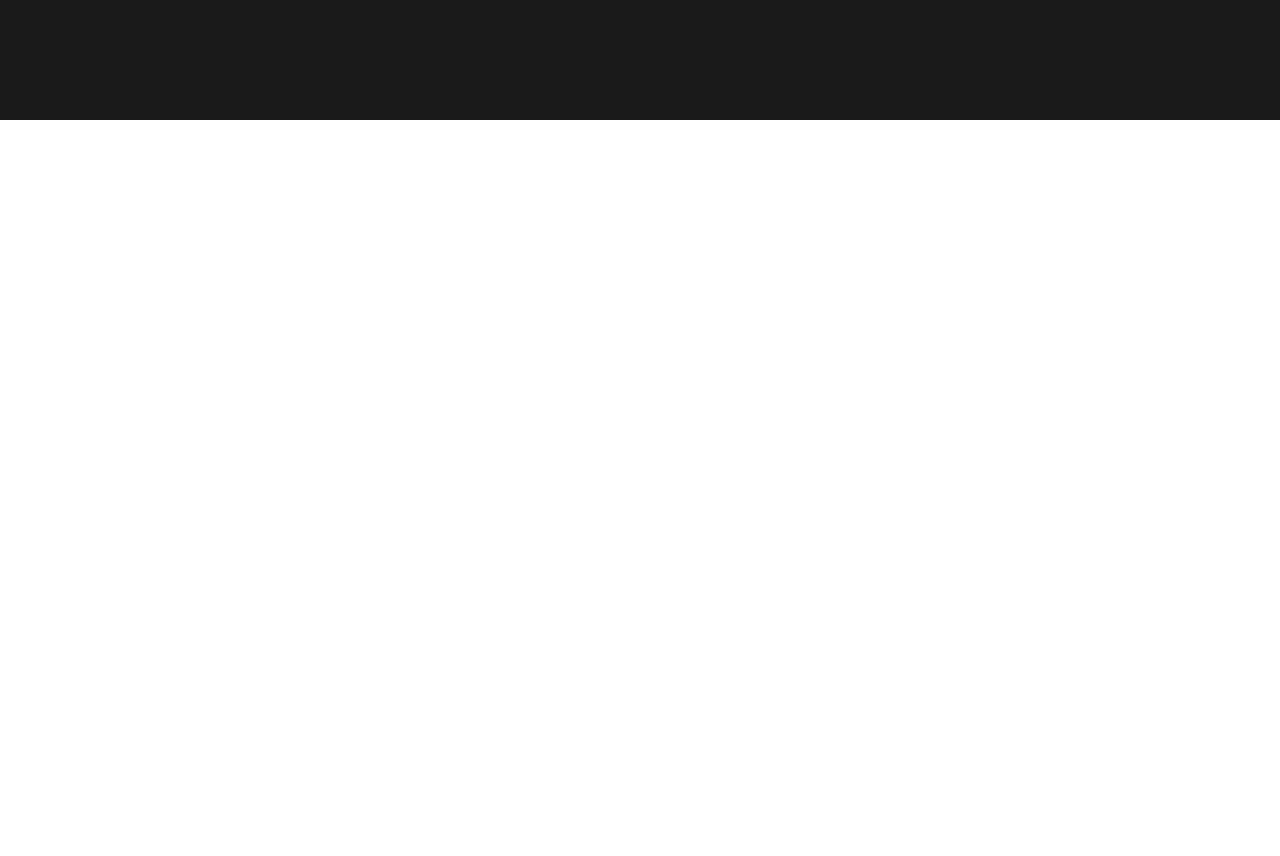
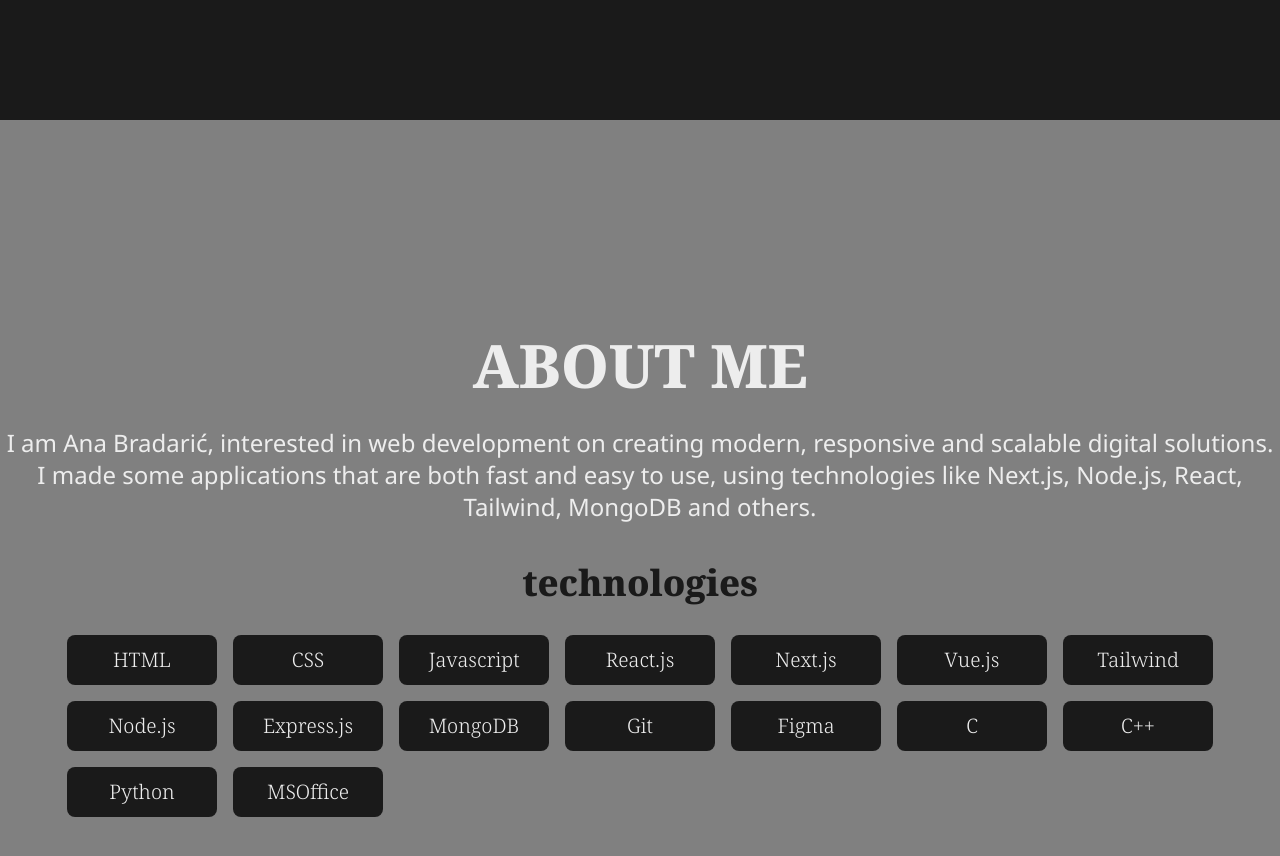
Before and after one commit to apalac13/Portfolio, a Next.js app in the folder portfolio/: page / in a window 1280 px wide. Shown: the part 680-1536 px from the top of the page. Before the commit the page ends 800 px from the top, so only its background shows below. Built offline with nearby package versions, Linux system fonts and the light colour scheme.

Commit message:
#2 Created about me

```diff
--- a/portfolio/src/app/globals.css
+++ b/portfolio/src/app/globals.css
@@ -11,16 +11,18 @@
   --color-gold-20: #bfa25b;
 }
 
-* {
-  box-sizing: border-box;
-  margin: 0;
-  padding: 0;
+@layer base {
+  * {
+    margin: 0;
+    padding: 0;
+    box-sizing: border-box;
+    scroll-behavior: smooth;
+  }
 }
 
 html {
   max-width: 100%;
   overflow-x: hidden;
-  scroll-behavior: smooth;
 }
 
 body {
--- a/portfolio/src/app/page.jsx
+++ b/portfolio/src/app/page.jsx
@@ -1,10 +1,12 @@
 "use client";
 import Landing from "@/components/Landing";
+import AboutMe from "@/components/AboutMe";
 
 export default function Home() {
   return (
-    <div className="p-10">
+    <div>
       <Landing />
+      <AboutMe />
     </div>
   );
 }
--- /dev/null
+++ b/portfolio/src/components/AboutMe.jsx
@@ -0,0 +1,52 @@
+"use client";
+import Technology from "./Technology";
+
+export default function AboutMe() {
+  const technologies = [
+    "HTML",
+    "CSS",
+    "Javascript",
+    "React.js",
+    "Next.js",
+    "Vue.js",
+    "Tailwind",
+    "Node.js",
+    "Express.js",
+    "MongoDB",
+    "Git",
+    "Figma",
+    "C",
+    "C++",
+    "Python",
+    "MSOffice",
+  ];
+
+  return (
+    <section
+      id="about"
+      className="w-full min-h-screen bg-gray-11 flex flex-col gap-10 justify-center items-center"
+    >
+      <div className="flex flex-col justify-center items-center gap-8 mt-28">
+        <p className="uppercase text-gray-13 text-6xl font-serif font-extrabold ">
+          About me
+        </p>
+        <p className="text-gray-13 text-2xl text-center">
+          I am Ana Bradarić, interested in web development on creating modern,
+          responsive and scalable digital solutions. I made some applications
+          that are both fast and easy to use, using technologies like Next.js,
+          Node.js, React, Tailwind, MongoDB and others.
+        </p>
+      </div>
+      <div className="flex flex-col justify-center items-center gap-8">
+        <p className="font-serif text-gray-10 text-4xl font-extrabold">
+          technologies
+        </p>
+        <div className="grid grid-cols-7 gap-4">
+          {technologies.map((technology, index) => (
+            <Technology key={index} text={technology} />
+          ))}
+        </div>
+      </div>
+    </section>
+  );
+}
--- a/portfolio/src/components/Landing.jsx
+++ b/portfolio/src/components/Landing.jsx
@@ -4,7 +4,7 @@ import Button from "./Button";
 
 export default function Landing() {
   return (
-    <div
+    <section
       id="home"
       className="relative bg-gray-10 w-screen h-screen text-gray-13"
     >
@@ -34,6 +34,6 @@ export default function Landing() {
           />
         </div>
       </div>
-    </div>
+    </section>
   );
 }
--- /dev/null
+++ b/portfolio/src/components/Technology.jsx
@@ -0,0 +1,10 @@
+export default function Technology({ text }) {
+  return (
+    <button
+      type="button"
+      className="w-[150px] h-[50px] flex items-center justify-center bg-gray-10 rounded-lg cursor-pointer "
+    >
+      <p className=" font-serif font-light text-gray-13 text-[20px]">{text}</p>
+    </button>
+  );
+}
```
